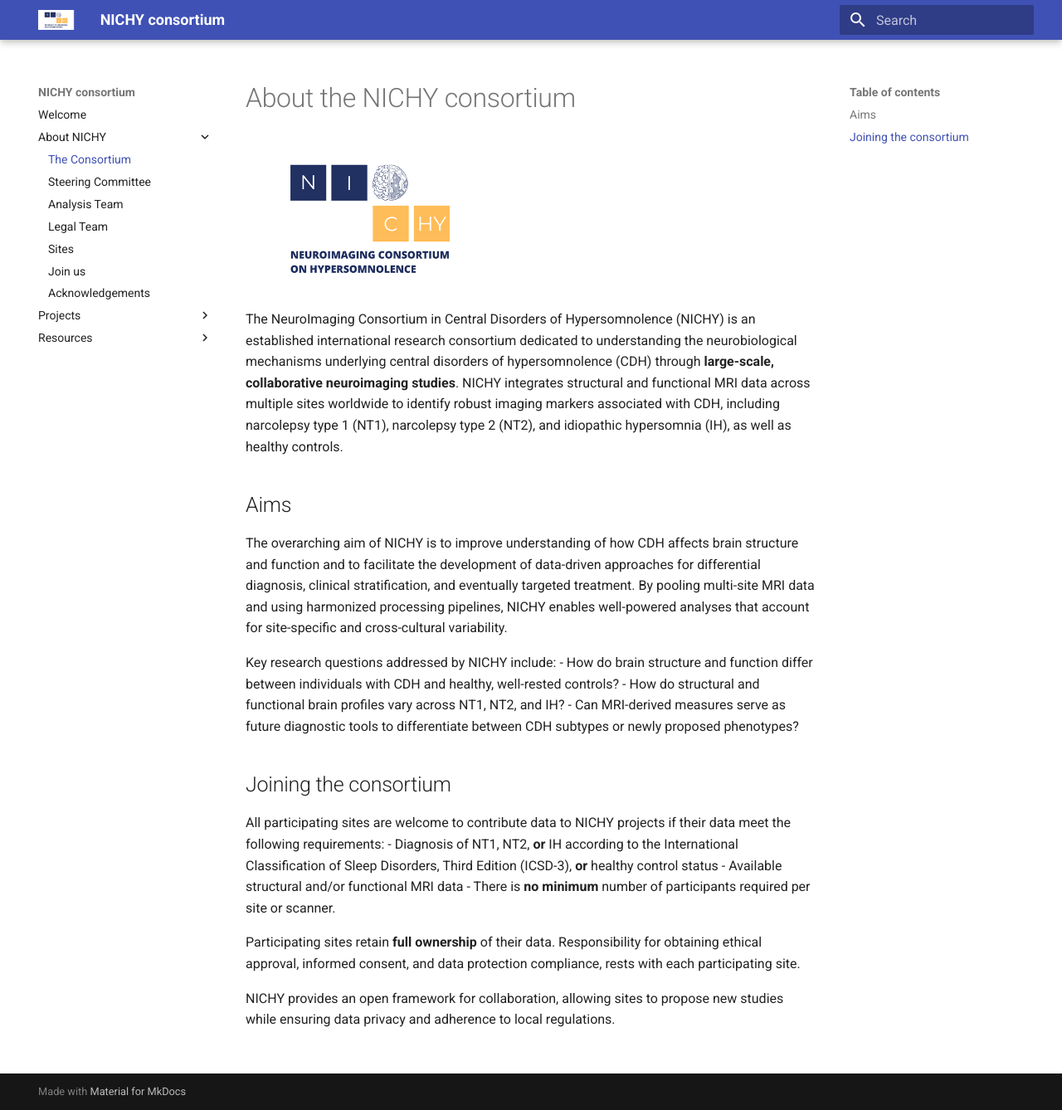
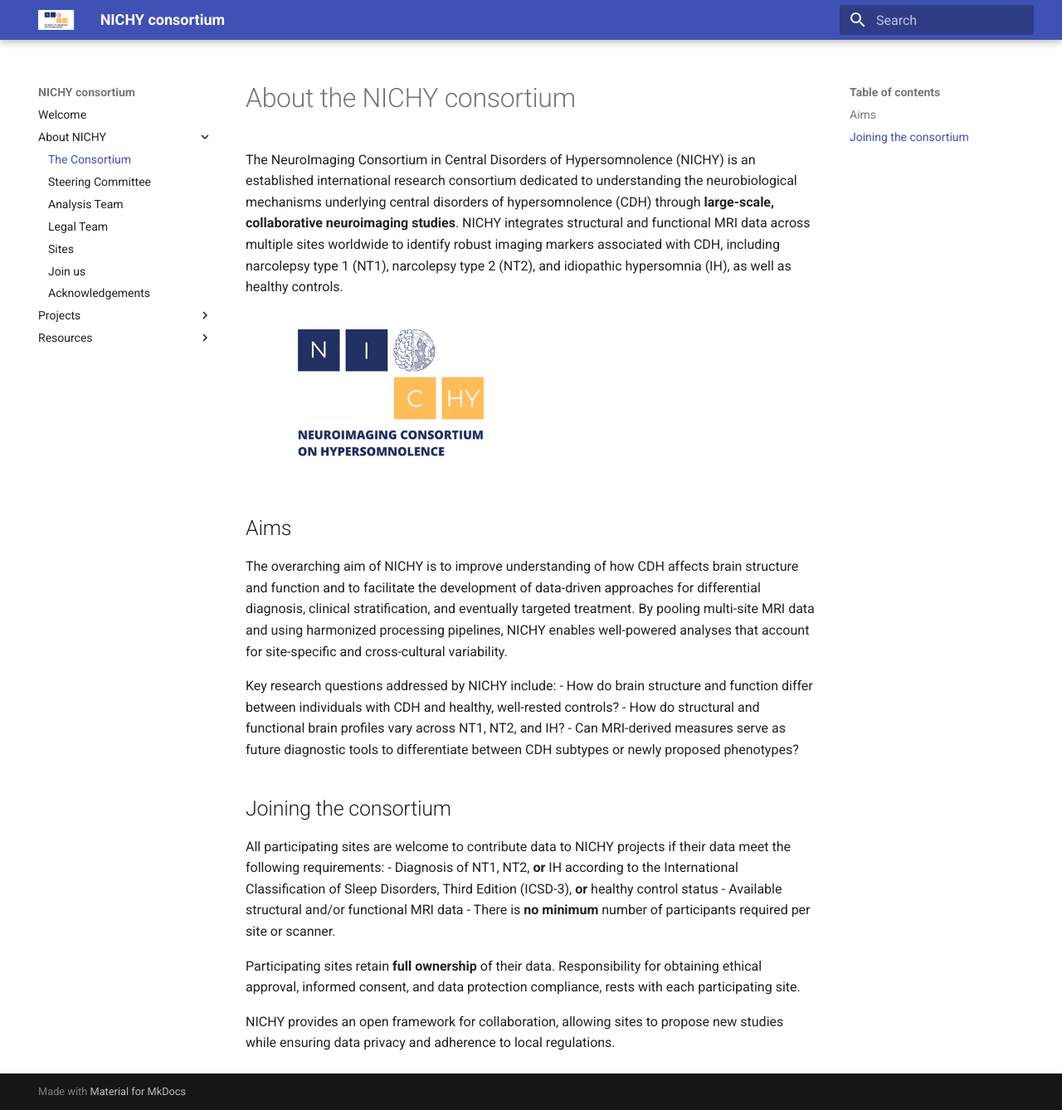
Before and after one commit to nichy-consortium/nichy, an MkDocs documentation site: the page built from docs/working_group/about_the_consortium.md, in a window 1280 px wide and 1338 px high. Shown: the whole window at 83% size. Built offline with MkDocs 1.6.1 and Material for MkDocs 9.7.7, drawn with Linux system fonts in a browser that asks for light colours.

Commit message:
Adjust logo size in about_the_consortium.md
Updated logo image size in the consortium description.

```diff
--- a/docs/working_group/about_the_consortium.md
+++ b/docs/working_group/about_the_consortium.md
@@ -1,8 +1,9 @@
 # About the NICHY consortium
-<img src="https://raw.githubusercontent.com/nichy-consortium/nichy/main/docs/assets/logos/nichy_logo.png" alt="Logo" width="300">
-
 
 The NeuroImaging Consortium in Central Disorders of Hypersomnolence (NICHY) is an established international research consortium dedicated to understanding the neurobiological mechanisms underlying central disorders of hypersomnolence (CDH) through **large-scale, collaborative neuroimaging studies**. NICHY integrates structural and functional MRI data across multiple sites worldwide to identify robust imaging markers associated with CDH, including narcolepsy type 1 (NT1), narcolepsy type 2 (NT2), and idiopathic hypersomnia (IH), as well as healthy controls.
+
+<img src="https://raw.githubusercontent.com/nichy-consortium/nichy/main/docs/assets/logos/nichy_logo.png" alt="Logo" width="350">
+
 
 ## Aims
 The overarching aim of NICHY is to improve understanding of how CDH affects brain structure and function and to facilitate the development of data-driven approaches for differential diagnosis, clinical stratification, and eventually targeted treatment. By pooling multi-site MRI data and using harmonized processing pipelines, NICHY enables well-powered analyses that account for site-specific and cross-cultural variability.
```
